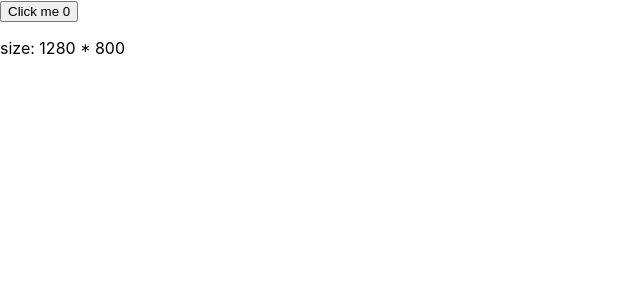
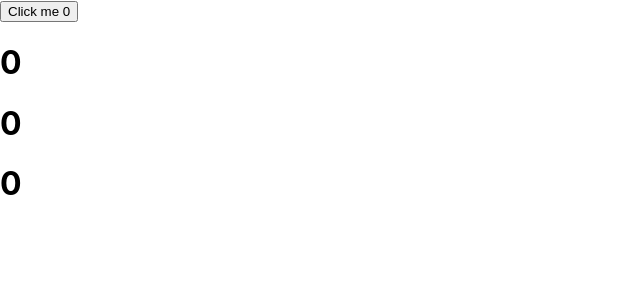
Before and after one commit to owlcity/ReactHooks, a React app: page / in a window 1280 px wide. Shown: the top 300 px of the page, without its empty margins (0-640 px from the left). Built offline with nearby package versions, Linux system fonts and the light colour scheme.

Commit message:
context/useContext

```diff
--- a/src/App.js
+++ b/src/App.js
@@ -1,120 +1,49 @@
-import React, { useState, useEffect, Component } from 'react';
+import React, { useState, createContext, Component, useContext } from 'react';
 import './App.css';
 
-// hooks 出现之前 类组件不足
-// 1 缺少复用机制，状态逻辑难以复用
-  // 渲染属性和高阶组件导致层级冗余
-// 2 相关逻辑复杂难以维护
-// 3 this 指向困扰
-// hooks优势
-// 1 函数组件无this问题
-// 2 自定义hook方便复用状态逻辑
-// 3 副作用的关注点分离
+const CountContext = createContext()
 
-// npm i -D eslint-plugin-react-hooks
-// 配置 package.json
-/**
- * { eslintConfig:{
- *   "plugins": [react-hooks]
- *   "react-hooks": {
- *     "react-hooks/rules-of-hooks": "error"
- *   }
- * }}
- */
-class App2 extends Component {
-  state = {
-    count: 0,
-    size: {
-      width: document.documentElement.clientWidth,
-      height: document.documentElement.clientHeight
-    }
+class Foo extends Component {
+  render () {
+    return (
+      <CountContext.Consumer>
+        {
+          count => <h1>{count}</h1>
+        }
+      </CountContext.Consumer>
+    )
   }
-  // 用类属性声明，可以保证this的正确指向
-  onResize = () => {
-    this.setState({
-      size: {
-        width: document.documentElement.clientWidth,
-        height: document.documentElement.clientHeight
-      }
-    })
-  }
-
-  componentDidMount(){
-    document.title = this.state.count
-    window.addEventListener('resize', this.onResize, false)
-  }
-  componentWillUnmount(){
-    window.removeEventListener('resize', this.onResize, false)
-  }
-  componentDidUpdate(){
-    document.title = this.state.count
-  }
+}
+class Bar extends Component {
+  static contextType = CountContext
   render () {
-    const { count, size } = this.state
+    const count = this.context
+    console.log(this);
     return (
-      <button onClick={() => {this.setState({count: count + 1})}}>
-        Click Me { count }
-        size: {size.width} * {size.height}
-      </button>
+      <h1>{count}</h1>
     )
   }
 }
 
+function Counter () {
+  const count = useContext(CountContext)
+  return (
+    <h1>{count}</h1>
+  )
+}
+
 function App (props) {
-  // useState可以传入一个参数，延时初始化默认值
-  // const [count, setCount] = useState(0)
-  const [count, setCount] = useState(() => {
-    console.log("initial count");
-    return props.defaultCount || 0
-  })
-
-  const [size, setSize] = useState({
-    width: document.documentElement.clientWidth,
-    height: document.documentElement.clientHeight
-  })
-
-  const onResize = () => {
-    setSize({
-      width: document.documentElement.clientWidth,
-      height: document.documentElement.clientHeight
-    })
-  }
-
-  useEffect(() => {
-    document.title = count
-  })
-
-  // useEffect 文档
-  // http://react.html.cn/docs/hooks-effect.html
-  useEffect(() => {
-    window.addEventListener('resize', onResize, false)
-
-    // return 一个回调函数，一在组件卸载时候调用二在组件重新宣软是调用
-    return () => {
-      window.removeEventListener('resize', onResize, false)
-    }
-  }, [])
-  // useEffect第二个参数，传入空数组相当于 第一次渲染为空数组，第二次还是空数组，两者相等所以第二次不执行，整个useEffect 只执行一次
-  // 在某些情况下，在每次渲染后清理或应用 effect可能会产生性能问题。在类组件中，我们可以通过在componentDidUpdate 中编写与 prevProps 或 prevState 的额外比较来解决这个问，
-  // 例如
-  useEffect(() => {
-    console.log('count:'+count);
-  }, [count])
-
-  // 在dom元素上绑定事件
-  const click = () => {
-    console.log('click');
-  }
-  useEffect(() => {
-    document.querySelector('.size').addEventListener("click", click, false)
-  }, [])
-
+  const [count, setCount] = useState(0)
   return (
     <div>
       <button onClick={() => {setCount(count+1)}}>
         Click me {count}
       </button>
-      <p className="size">size: {size.width} * {size.height}</p>
+      <CountContext.Provider value={count}>
+         <Foo />
+         <Bar />
+         <Counter />
+      </CountContext.Provider>
     </div>
   )
 }
```
